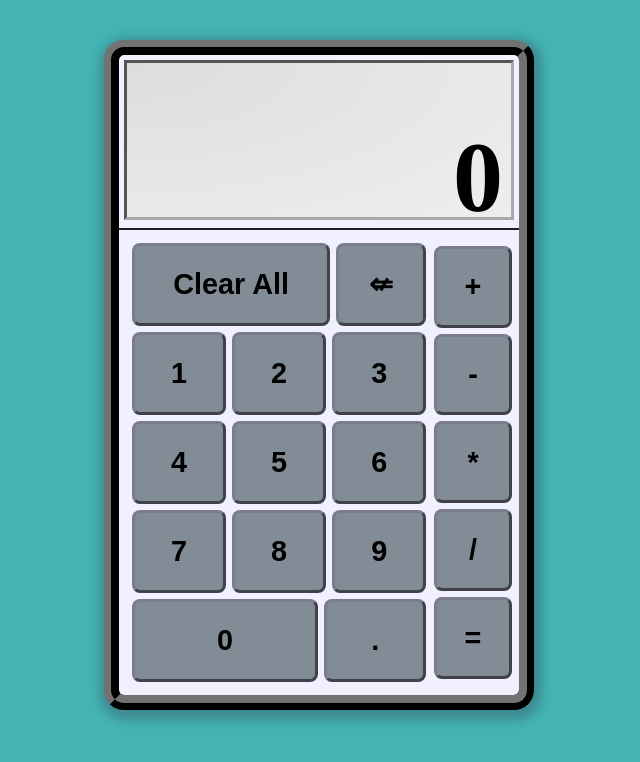
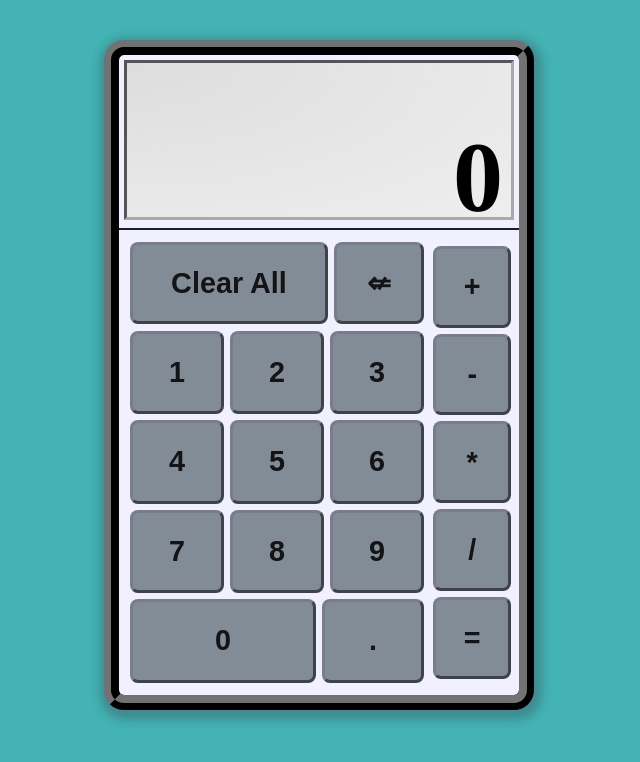
Before and after one commit to aaronRhodebeck/FCCJavascriptCalculator, a React app: page / in a window 1280 px wide. Shown: the whole page, without its empty margins (321-961 px from the left). Built offline with nearby package versions, Linux system fonts and the light colour scheme.

Commit message:
Align buttons using absolute

```diff
--- a/app/index.html
+++ b/app/index.html
@@ -1,5 +1,5 @@
 <!DOCTYPE html>
-<html lang="en">
+<html lang="en" style="height: 100vh">
 
 <head>
     <meta charset="UTF-8">
@@ -8,7 +8,7 @@
     <title>Aaron's Calculator</title>
 </head>
 
-<body style="margin: 0; background: rgb(67, 179, 179);">
+<body style="margin: 0; background: rgb(67, 179, 179); height: 100%">
     <div id="app"></div>
 </body>
 
--- a/app/layout/DisplayComponents.js
+++ b/app/layout/DisplayComponents.js
@@ -73,14 +73,17 @@ export const ButtonArea = styled.div`
 
 export const ClearRow = styled.div`
   display: flex;
-  width: 79%;
-  height: 20%;
+  width: 75%;
+  height: 19%;
   justify-content: center;
+  position: absolute;
+  top: 2%;
+  left: 2%;
 `;
 
 export const OperatorsColumn = styled.div`
   top: 10%;
-  right: 1%;
+  right: 1.2%;
   display: flex;
   flex-direction: column;
   position: absolute;
@@ -95,8 +98,11 @@ export const DigitsArea = styled.div`
   display: flex;
   flex-wrap: wrap;
   justify-content: center;
-  width: 79%;
-  height: 80%;
+  width: 75%;
+  height: 77%;
+  position: absolute;
+  bottom: 2%;
+  left: 2%;
 `;
 
 export const CalcButton = styled.button`
@@ -111,6 +117,7 @@ export const CalcButton = styled.button`
   font-family: sans-serif;
   font-size: 1.8em;
   flex: 1 1 auto;
+  color: rgb(20, 20, 20);
 
   &:active {
     border: 3px inset rgb(50, 50, 70);
```
